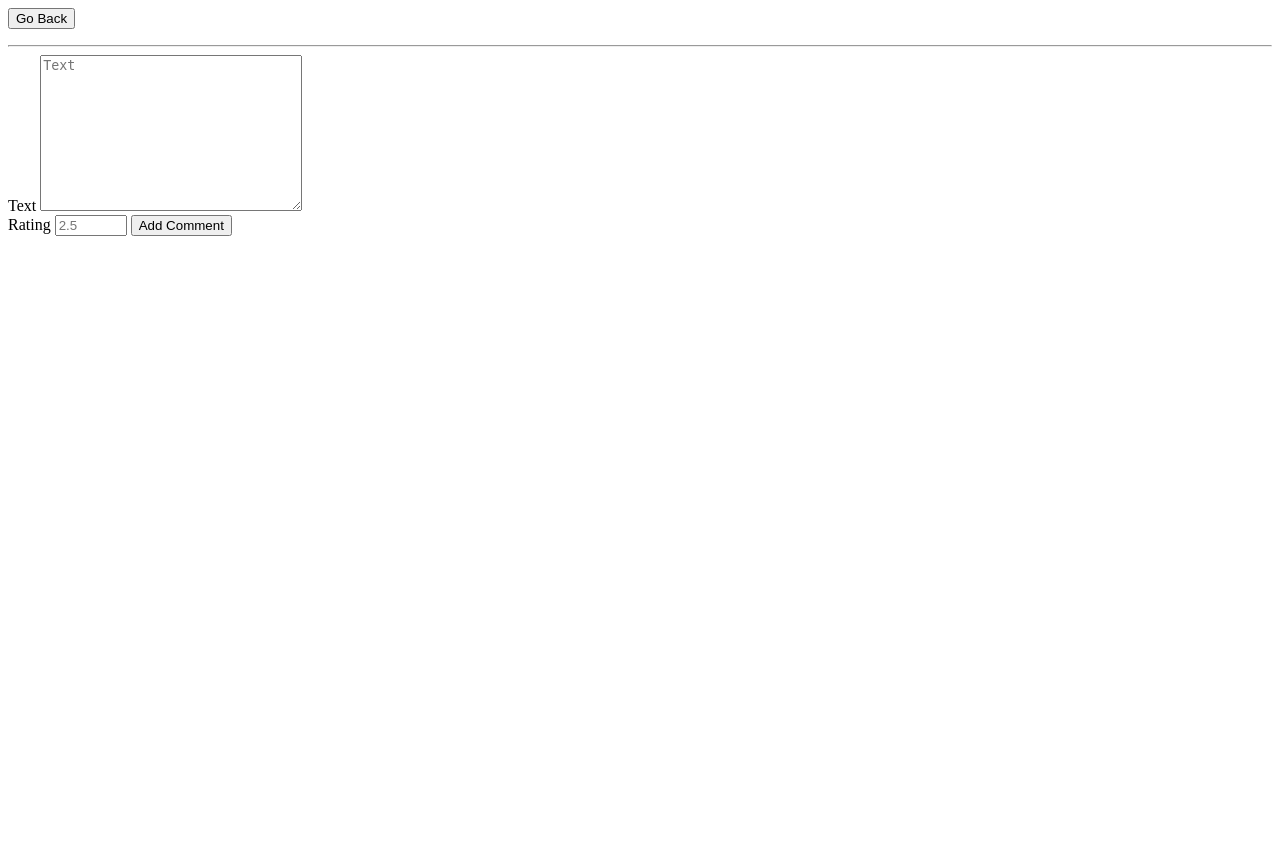
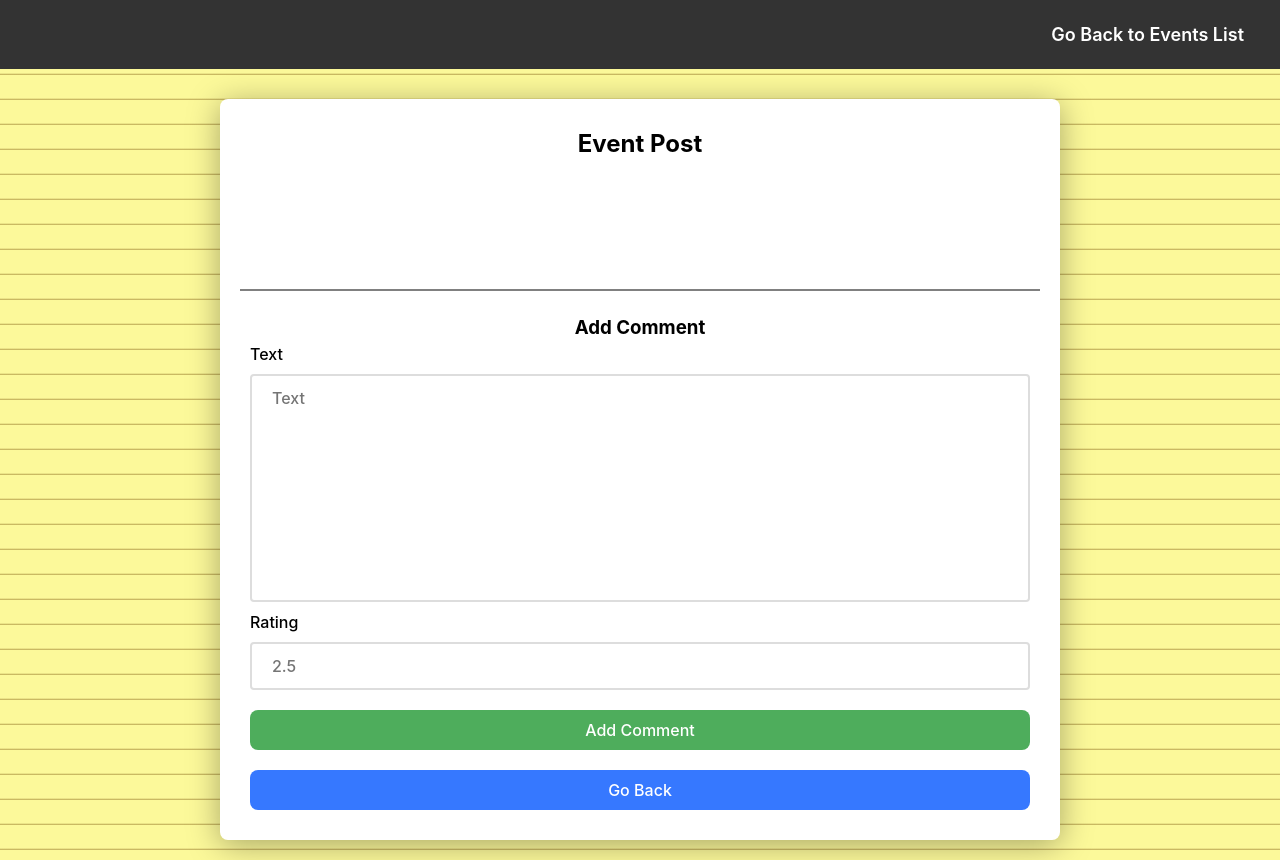
Before and after one commit to koxborough/college-event-website, a PHP site: page /eventPost.html in a window 1280 px wide. Before the commit the page ends 236 px from the top, so only its background shows below. Run offline with PHP 8.4, Linux system fonts and the light colour scheme; data that the repository does not hold is empty; some web fonts are replaced.

Commit message:
Stylize eventPost

```diff
--- a/css/style.css
+++ b/css/style.css
@@ -307,3 +307,8 @@
     height: 1px;
     border-bottom: 2.5px solid #808080;
   }
+
+  p {
+    margin: 10px 0px;
+    padding: 0px 10px;
+  }
--- a/eventPost.html
+++ b/eventPost.html
@@ -2,29 +2,43 @@
 <html>
     <head>
         <title>Event Post</title>
+        <link rel="preconnect" href="https://rsms.me/">
+        <link rel="stylesheet" href="https://rsms.me/inter/inter.css">
+        <link rel="stylesheet" href="css/style.css" />
         <script type="text/javascript" src="js/EventPost.js"></script>
         <script type="text/javascript" src="js/InterfaceFeatures.js"></script>
     </head>
     <body>
-        <button type="button" onclick="window.location.href='events.html';">Go Back</button>
+        <nav>
+            <ul id="navbar">
+                <li><a href="events.html">Go Back to Events List</a></li>
+            </ul>
+        </nav>
+        <main class="events-main">
+            <h2>Event Post</h2>
             <p id="title"></p>
             <p id="description"></p>
             <p id="date"></p>
             <p id="time"></p>
             <p id="category"></p>
-        <p id="univName"></p>
-        <p id="univDescription"></p>
-        <p id="rsoName"></p>
-        <p id="rsoDescription"></p>
-        <hr />
+            <p id="univName" hidden></p>
+            <p id="univDescription" hidden></p>
+            <p id="rsoName" hidden></p>
+            <p id="rsoDescription" hidden></p>
+
+            <div class="break"></div>
+
             <div id="comments"></div>
+            <h3>Add Comment</h3>
             <label>Text</label>
             <textarea id="text" rows="10" cols="30" maxlength="300" placeholder="Text"></textarea>
-        <br />
             <label>Rating</label>
             <input id="rating" type="number" placeholder="2.5" step="0.01" min="0" max="5"/>
             <span id="result"></span>
-        <button id="commentButton" type="button" onclick="addComment();">Add Comment</button>
+            <button class="login-button buttongreen" id="commentButton" type="button" onclick="addComment();">Add Comment</button>
+            <button class="login-button" type="button" onclick="window.location.href='events.html';">Go Back</button>
+        </main>
+        <br />
     </body>
     <script>
         pressEnter(['text', 'rating'], 'commentButton');
--- a/js/EventPost.js
+++ b/js/EventPost.js
@@ -39,7 +39,9 @@ function headerInformation(response)
     {
         if (id in response)
         {
-            document.getElementById(id).innerHTML = `<strong>${targetedCapitalize(id)}:</strong> ${response[id]}`;
+            let element = document.getElementById(id);
+            element.hidden = false;
+            element.innerHTML = `<strong>${targetedCapitalize(id)}:</strong> ${response[id]}`;
         }
     }
 }
@@ -53,7 +55,7 @@ function appendComments(comments)
         {
             div.innerHTML += `<p><strong>${capitalize(id)}:</strong> ${comment[id]}</p>`;
         }
-        div.innerHTML += "<hr />";
+        div.innerHTML += '<div class="break"></div>';
         document.getElementById("comments").append(div);
     }
 }
--- a/privateEvent.html
+++ b/privateEvent.html
@@ -24,6 +24,7 @@
                 </thead>
             </table>
         </main>
+        <br />
     </body>
     <script>
         getUniversities();
--- a/rsoEvent.html
+++ b/rsoEvent.html
@@ -24,6 +24,7 @@
                 </thead>
             </table>
         </main>
+        <br />
     </body>
     <script>
         getRSOs();
```
Lines whose indentation alone changed are shown as unchanged.
